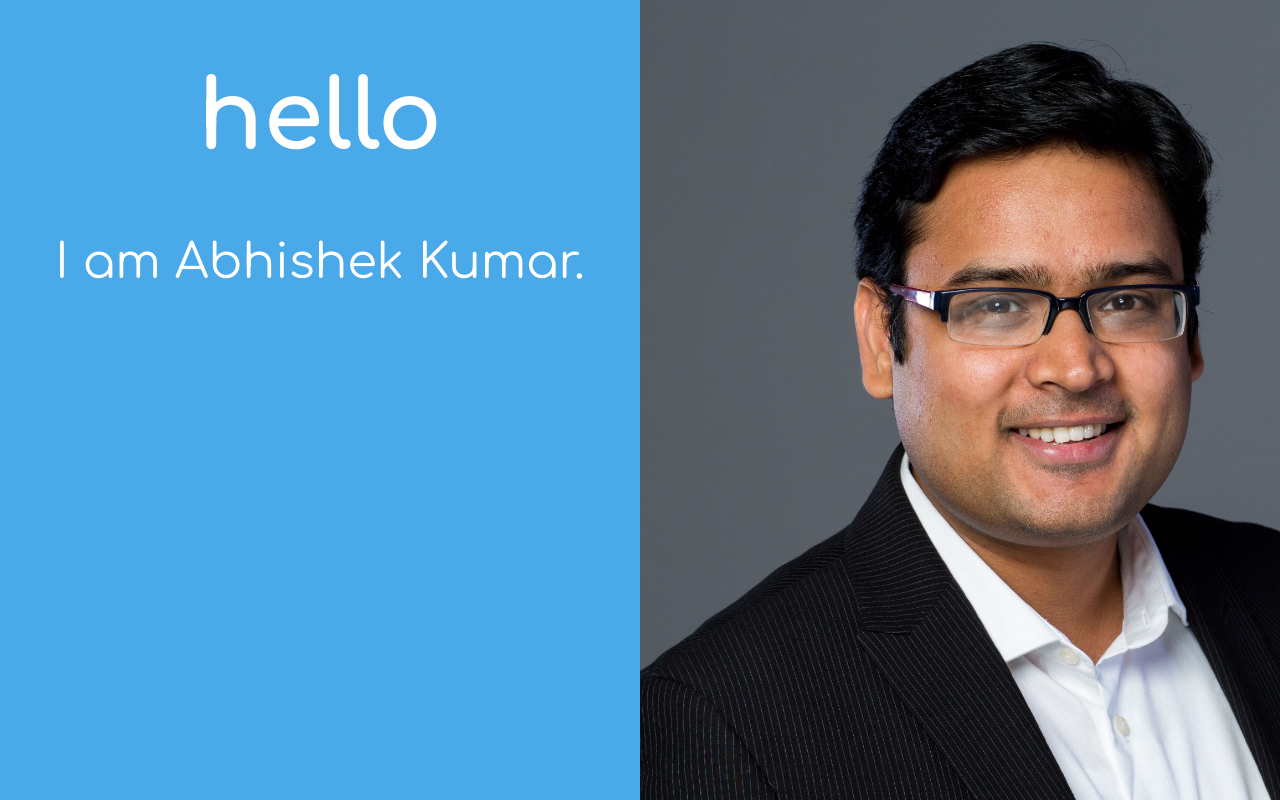
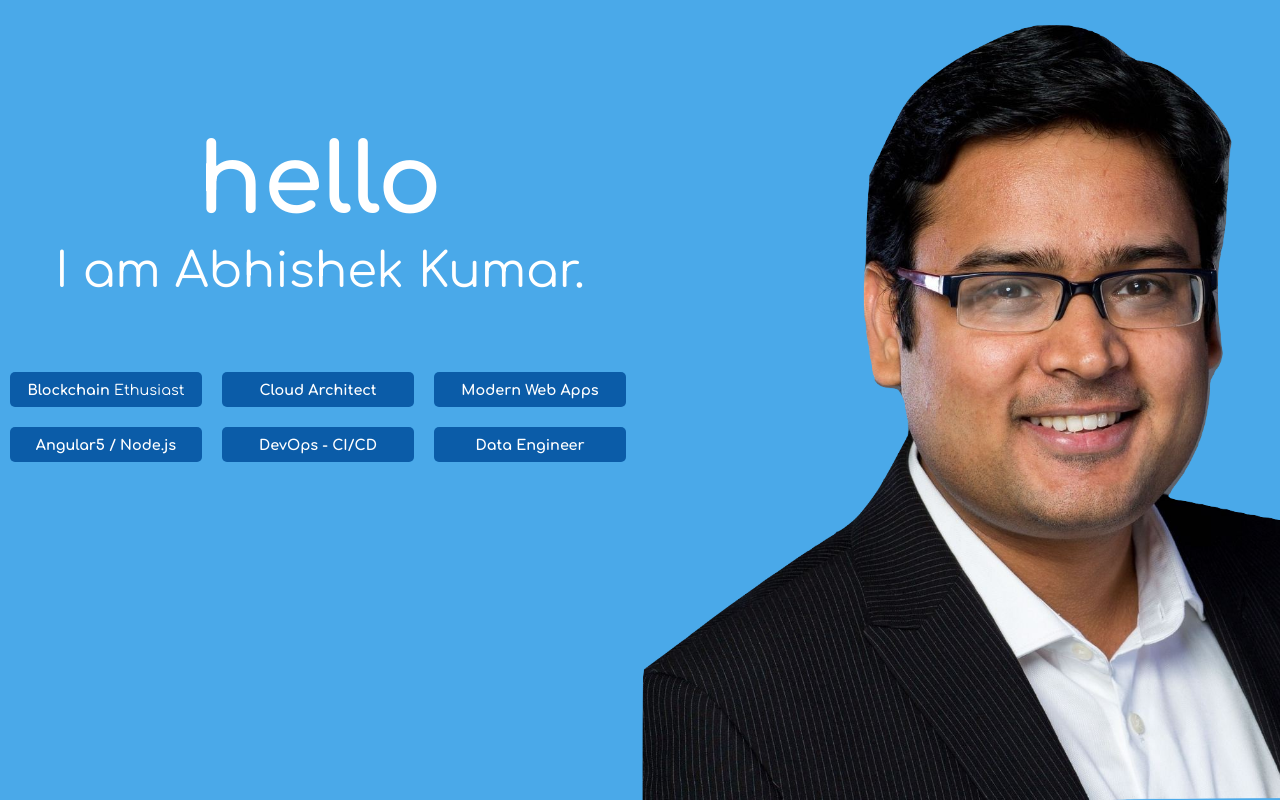
Before and after one commit to abhis88/AbhishekKumar, an Angular app: page / in a window 1280 px wide. Built offline with nearby package versions, Linux system fonts and the light colour scheme.

Commit message:
Added Skills and changed background image

```diff
--- a/src/app/app.component.css
+++ b/src/app/app.component.css
@@ -10,12 +10,18 @@ div.hello.left{
     font-size: 3rem;
 }
 
+div.hello.left h1{
+    padding-top:20%;
+}
+
 div.hello.left p{
     font-size:1em;
+    margin:10px;
 }
 
+
 div.hello.right-image{
-    background-image: url(../assets/headshot.jpg);
+    background-image: url(../assets/headshot_wb.png);
 
     /* Full height */
     height: 100%;
@@ -24,3 +30,21 @@ div.hello.right-image{
     background-repeat: no-repeat;
     background-size: cover;
 }
+
+div.hello.left div.skills{
+    margin-top:10%;
+    height:auto;
+}
+
+div.skills div{
+    height:35px;
+    float:left;
+    width:30%;
+    margin:10px;
+    background-color: #0b5ca8;
+    border-radius: 5px;
+}
+
+div.skills div p{
+    font-size: 0.3em;
+}
--- a/src/app/app.component.html
+++ b/src/app/app.component.html
@@ -8,6 +8,28 @@
     <p>
       I am Abhishek Kumar.
     </p>
+
+    <div class="skills">
+        <div>
+            <p><b>Blockchain</b> Ethusiast</p>
+        </div>
+        <div>
+            <p><strong>Cloud Architect</strong></p>
+        </div>
+        <div>
+            <p><strong>Modern Web Apps</strong></p>
+        </div>
+        <div>
+            <p><strong>Angular5 / Node.js</strong></p>
+        </div>
+        <div>
+            <p><strong>DevOps - CI/CD</strong></p>
+        </div>
+        <div>
+            <p><strong>Data Engineer</strong></p>
+        </div>
+
+    </div>
   </div>
 
   <!-- Right Div -->
--- a/src/styles.css
+++ b/src/styles.css
@@ -21,3 +21,8 @@ div{
     padding:0px;
     margin:0px;
 }
+
+h1,h2,h3,h4,h5,h6{
+    padding:0px;
+    margin:0px;
+}
```
Also changed, not shown: src/assets/headshot_wb.jpg (added), src/assets/headshot_wb.png (added), 9 other files (tests, documents, lock files or other folders).
